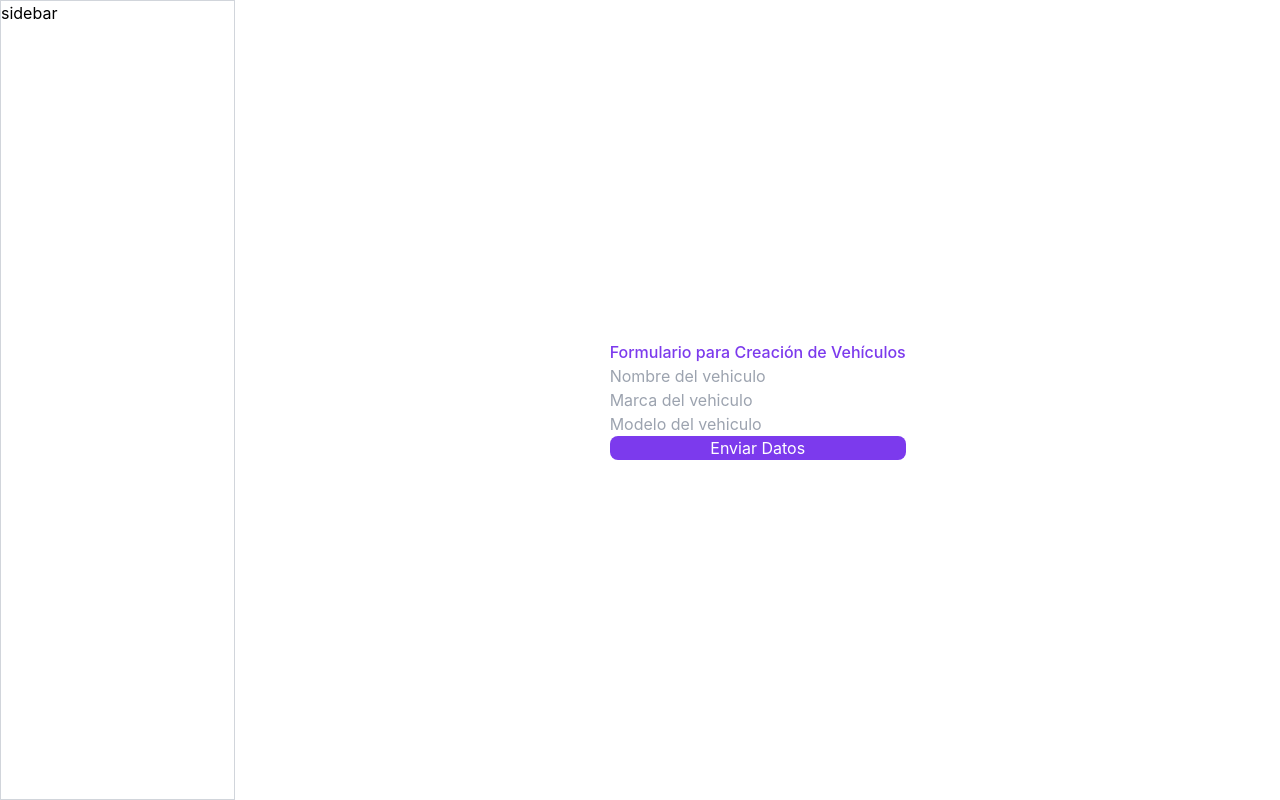
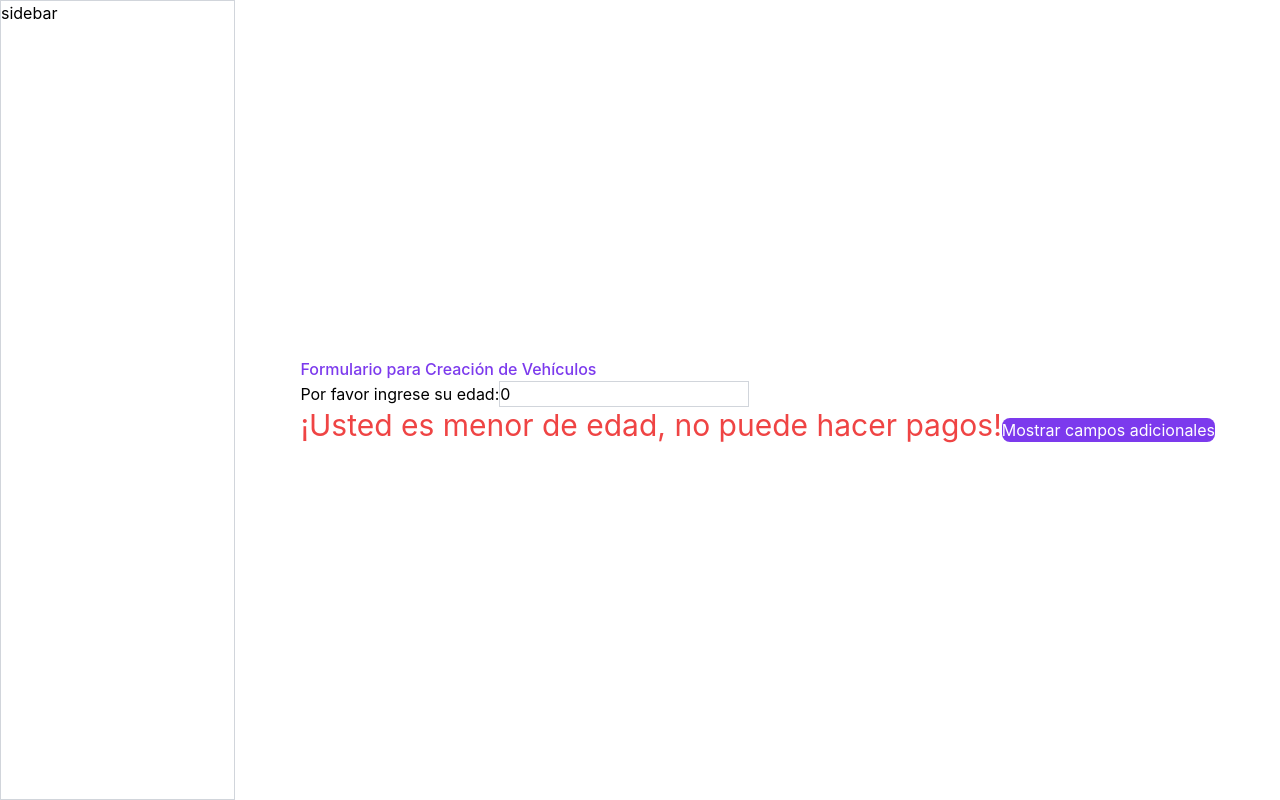
Before and after one commit to maxchz/concesionario-multimarca, a React (Create React App) app: page /admin/vehiculos in a window 1280 px wide. Built offline with nearby package versions, Linux system fonts and the light colour scheme.

Commit message:
agregar ejemplo de renderizacion condicional

```diff
--- a/src/pages/admin/Vehiculos.jsx
+++ b/src/pages/admin/Vehiculos.jsx
@@ -1,26 +1,24 @@
 import React, {useEffect, useState} from 'react';
 import PrivateLayout from 'layouts/PrivateLayout';
 
+
+// realizar un formulario que pida a usuario su edad y muestre si es mayor de edad o no
+
 const Vehiculos = () => {
 
-  // useEffect(() =>{
-  //   console.log("hola soy un useEffect se ejecuta 1 vez cuando la pagina se renderiza, con array vacio");
-  //   // ejecucion 2
-  //   // ejecucion 3
-  //   // ejecucion 4
-  // }, [])
+  const [edad,setEdad]=useState(0);
+  const [esMenorDeEdad , setEsMenorDeEdad] = useState (false);
+  const [mostrarCamposAdicionales, setMostrarCamposAdicionales] = useState (false);
 
-  const [nombreVehiculo,setNombreVehiculo]=useState('');
-
-  const enviarDatosAlBackend = () => {
-    console.log("El valor de la variable nombreVehiculo es:", nombreVehiculo)
+  useEffect(()=>{
+    if (edad>=18){
+      setEsMenorDeEdad(false);
+    }else{
+      setEsMenorDeEdad(true);
+    }
   }
 
-  useEffect ( ()=>{
-    console.log("Esto es una funcion que se ejecuta cada vez que cambia el valor de nombreVehiculo")
-    console.log("el valor de la variable es:", nombreVehiculo)
-  },[nombreVehiculo])
-
+     ,[edad]);
 
 
   return (
@@ -28,12 +26,35 @@
       <div>
         <form className="flex flex-col">
           <h2 className="text-violet-600 font-medium">Formulario para Creación de Vehículos</h2>
-          <input onChange={(e) =>{setNombreVehiculo (e.target.value)}} type="text" placeholder="Nombre del vehiculo" />
-          <input onChange={(e) =>{console.log (e.target.value)}} type="text" placeholder="Marca del vehiculo" />
-          <input type="text" placeholder="Modelo del vehiculo"/>
-          <button onClick={enviarDatosAlBackend} type="button" className="bg-violet-600 hover:bg-violet-400 text-white rounded-lg ">Enviar Datos</button>
+          <label htmlFor="edad">
+            Por favor ingrese su edad:
+            <input value={edad} onChange={(e)=>{setEdad(e.target.value)}}className="border border-gray-300 "name="edad" type='number' />
+
+          </label>
+
 
         </form>
+        {
+          esMenorDeEdad? (<span className="text-3xl text-red-500">¡Usted es menor de edad,
+          no puede hacer pagos!</span>):(<span className="text-3xl text-green-500">¡Usted es mayor
+          de edad, si puede hacer pagos!</span>)
+        }
+
+        <button  onClick={()=>{setMostrarCamposAdicionales(!mostrarCamposAdicionales)}} type="button" className="bg-violet-600 hover:bg-violet-400 text-white rounded-lg ">Mostrar campos adicionales</button>
+
+         {mostrarCamposAdicionales&&
+         <div>
+           <input className="border border-gray-400 my-2 p-3 " placeholder="dato nuevo" type='text'/>
+           <input className="border border-gray-400 my-2 p-3 " placeholder="dato nuevo" type='text'/>
+           <input className="border border-gray-400 my-2 p-3 " placeholder="dato nuevo" type='text'/>
+           <input className="border border-gray-400 my-2 p-3 " placeholder="dato nuevo" type='text'/>
+           <input className="border border-gray-400 my-2 p-3 " placeholder="dato nuevo" type='text'/>
+
+         </div>
+
+         }
+
+
 
       </div>
 
```
